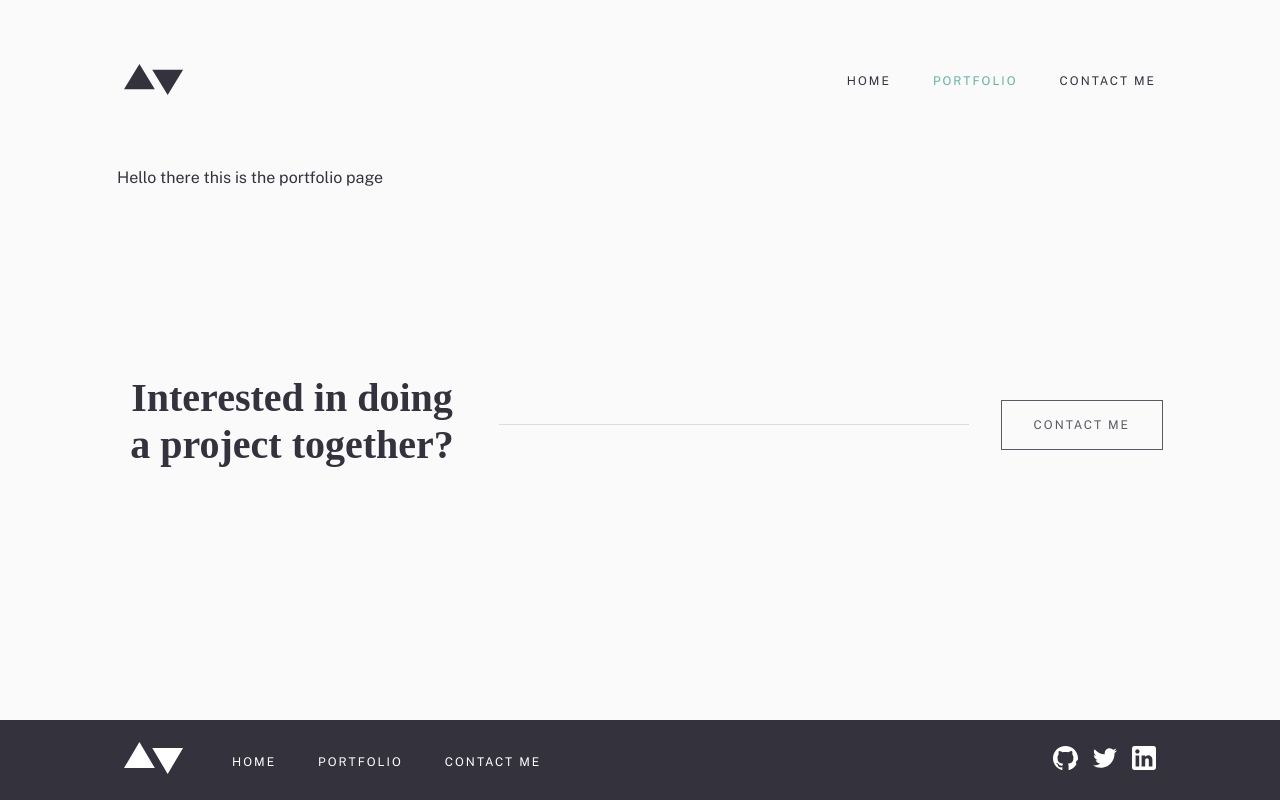
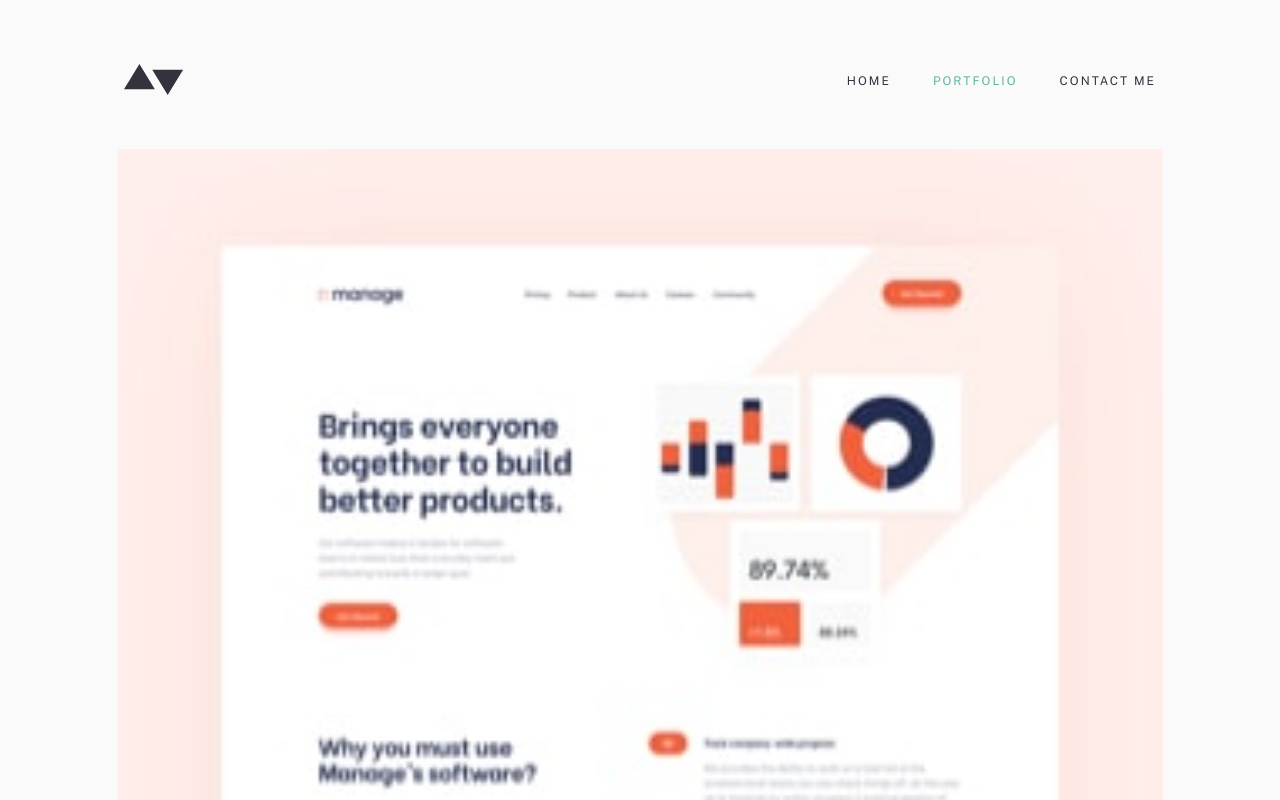
Before and after one commit to NicholasAnich/Simple-life-layout, a Next.js app: page /portfolio in a window 1280 px wide. Shown: the top 800 px of the page. Built offline with nearby package versions, Linux system fonts and the light colour scheme.

Commit message:
dynamically renderd staticProps from mock data.ts

```diff
--- /dev/null
+++ b/data.ts
@@ -0,0 +1,97 @@
+type Project = {
+    name: string;
+    summary: string;
+    images: {
+        mobile: {
+            sm: string;
+            med: string;
+        };
+        tablet: {
+            med: string;
+            lg: string;
+        };
+        desktop: {
+            med: string;
+            lg: string;
+        };
+    };
+}[];
+
+export const projects: Project = [
+    {
+        name: "Manage",
+        summary:
+            "This project required me to build a fully responsive landing page to the designs provided. I used HTML5, along with CSS Grid and JavaScript for the areas that required interactivity, such as the testimonial slider.",
+        images: {
+            mobile: {
+                sm: "/images/portfolio/mobile/image-portfolio-manage.jpg",
+                med: "/images/portfolio/mobile/image-portfolio-manage@2x.jpg",
+            },
+            tablet: {
+                med: "/images/portfolio/tablet/image-portfolio-manage.jpg",
+                lg: "/images/portfolio/tablet/image-portfolio-manage@2x.jpg",
+            },
+            desktop: {
+                med: "/images/portfolio/desktop/image-portfolio-manage.jpg",
+                lg: "/images/portfolio/desktop/image-portfolio-manage@2x.jpg",
+            },
+        },
+    },
+    {
+        name: "Bookmark",
+        summary:
+            "This project required me to build a fully responsive landing page to the designs provided. I used HTML5, along with CSS Grid and JavaScript for the areas that required interactivity, such as the features section.",
+        images: {
+            mobile: {
+                sm: "/images/portfolio/mobile/image-portfolio-bookmark.jpg",
+                med: "/images/portfolio/mobile/image-portfolio-bookmark@2x.jpg",
+            },
+            tablet: {
+                med: "/images/portfolio/tablet/image-portfolio-bookmark.jpg",
+                lg: "/images/portfolio/tablet/image-portfolio-bookmark@2x.jpg",
+            },
+            desktop: {
+                med: "/images/portfolio/desktop/image-portfolio-bookmark.jpg",
+                lg: "/images/portfolio/desktop/image-portfolio-bookmark@2x.jpg",
+            },
+        },
+    },
+    {
+        name: "Insure",
+        summary:
+            "This was a small project which mostly consisted of HTML and CSS. I built a fully-responsive landing page. The only JavaScript this project required was to enable the toggling of the mobile navigation.",
+        images: {
+            mobile: {
+                sm: "/images/portfolio/mobile/image-portfolio-insure.jpg",
+                med: "/images/portfolio/mobile/image-portfolio-insure@2x.jpg",
+            },
+            tablet: {
+                med: "/images/portfolio/tablet/image-portfolio-insure.jpg",
+                lg: "/images/portfolio/tablet/image-portfolio-insure@2x.jpg",
+            },
+            desktop: {
+                med: "/images/portfolio/desktop/image-portfolio-insure.jpg",
+                lg: "/images/portfolio/desktop/image-portfolio-insure@2x.jpg",
+            },
+        },
+    },
+    {
+        name: "Fylo",
+        summary:
+            "This project was built in pure HTML and CSS. I had mobile and desktop designs to work to and built it so that it was fully-responsive. I took a mobile-first approach and used modern CSS like Flexbox and Grid for layout purposes.",
+        images: {
+            mobile: {
+                sm: "/images/portfolio/mobile/image-portfolio-fylo.jpg",
+                med: "/images/portfolio/mobile/image-portfolio-fylo@2x.jpg",
+            },
+            tablet: {
+                med: "/images/portfolio/tablet/image-portfolio-fylo.jpg",
+                lg: "/images/portfolio/tablet/image-portfolio-fylo@2x.jpg",
+            },
+            desktop: {
+                med: "/images/portfolio/desktop/image-portfolio-fylo.jpg",
+                lg: "/images/portfolio/desktop/image-portfolio-fylo@2x.jpg",
+            },
+        },
+    },
+];
--- a/pages/contact.tsx
+++ b/pages/contact.tsx
@@ -75,7 +75,7 @@ export default function Contact() {
                         <textarea
                             className={`${contact.input} ${contact.message}`}
                             id="message"
-                            type="textarea"
+                            // type="textarea"
                             placeholder="How can I help?"
                             required
                         />
--- a/pages/portfolio.tsx
+++ /dev/null
@@ -1,21 +0,0 @@
-import Head from "next/head";
-import Reachout from "../components/reachout";
-import portfolio from "../styles/Portfolio.module.css";
-
-export default function Portfolio() {
-    return (
-        <div>
-            <Head>
-                <title>Mimalist Portfolio Home Page</title>
-                <meta name="description" content="Portfolio" />
-                <link rel="icon" href="/favicon.ico" />
-            </Head>
-            {/* <div> */}
-            <div className={portfolio.container}>
-                <p>Hello there this is the portfolio page</p>
-            </div>
-            {/* </div> */}
-            <Reachout />
-        </div>
-    );
-}
--- /dev/null
+++ b/pages/portfolio/index.tsx
@@ -0,0 +1,66 @@
+import Head from "next/head";
+import Image from "next/image";
+import Reachout from "../../components/reachout";
+import portfolio from "../../styles/Portfolio.module.css";
+import { projects } from "../../data";
+
+export const getStaticProps = async () => {
+    return {
+        props: {
+            projectList: projects,
+        },
+    };
+};
+
+type Project = {
+    name: string;
+    summary: string;
+    images: {
+        mobile: {
+            sm: string;
+            med: string;
+        };
+        tablet: {
+            med: string;
+            lg: string;
+        };
+        desktop: {
+            med: string;
+            lg: string;
+        };
+    };
+}[];
+
+export default function Portfolio({ projectList }: { projectList: Project }) {
+    const projects = projectList.map((project, i) => {
+        const {
+            name,
+            summary,
+            images: { mobile, tablet, desktop },
+        } = project;
+
+        return (
+            <>
+                {/* <img className={portfolio.images} src={`../.${mobile.sm}`} alt={name} /> */}
+                <img className={portfolio.images} src={mobile.sm} alt={name} />
+                <div>
+                    <h2>{name}</h2>
+                    <p>{summary}</p>
+                    <button>View Project</button>
+                </div>
+            </>
+        );
+    });
+
+    return (
+        <div>
+            <Head>
+                <title>Mimalist Portfolio Home Page</title>
+                <meta name="description" content="Portfolio" />
+                <link rel="icon" href="/favicon.ico" />
+            </Head>
+            <div className={portfolio.container}>{projects}</div>
+            <Reachout />
+        </div>
+    );
+}
--- a/styles/Portfolio.module.css
+++ b/styles/Portfolio.module.css
@@ -1,3 +1,6 @@
 .container {
     min-height: 100%;
 }
+.images {
+    width: 100%;
+}
```
